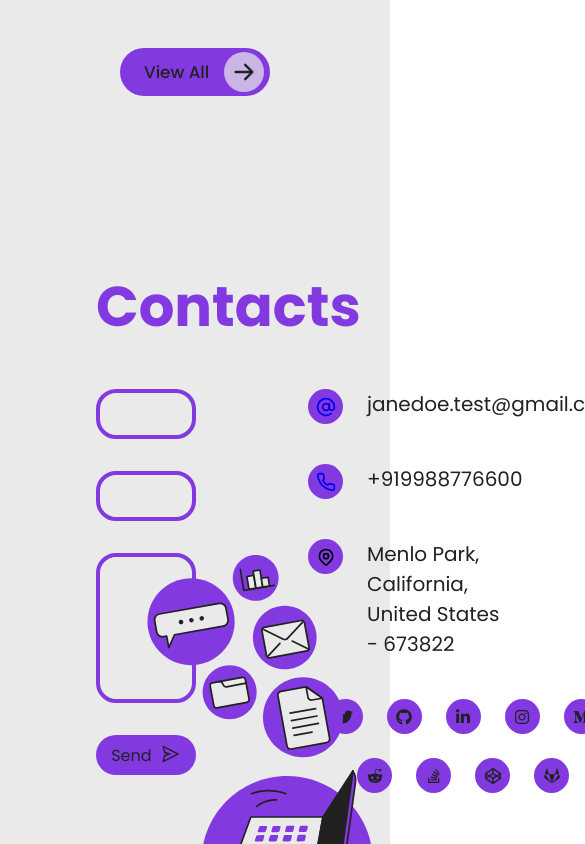
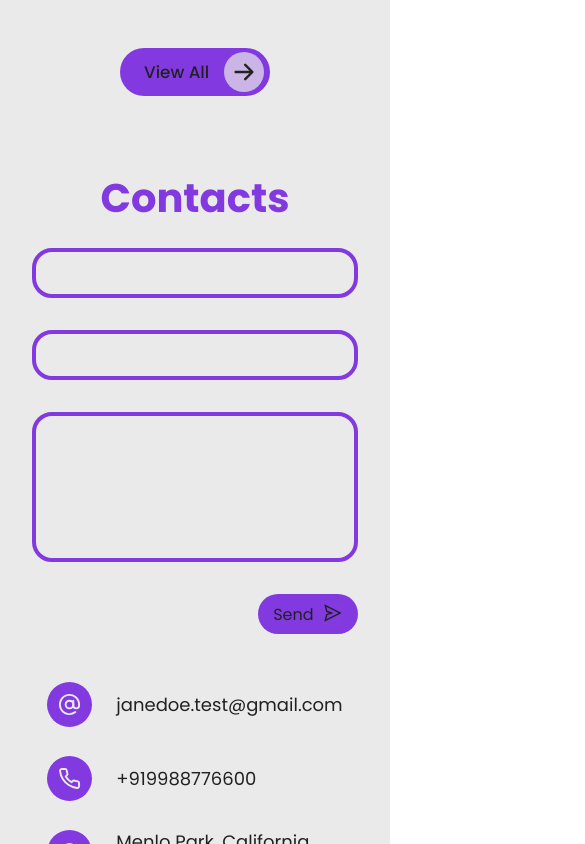
Before and after one commit to WebDevYCH/webdevych.github.io, a React (Create React App) app: page / in a window 390 px wide. Shown: the part 8880-9724 px from the top of the page, 585 px wide, since content can reach past the window. Built offline with nearby package versions, Linux system fonts and the light colour scheme; a web font is replaced by a local one.

Commit message:
contacts

```diff
--- a/src/components/Blog/SingleBlog/SingleBlog.css
+++ b/src/components/Blog/SingleBlog/SingleBlog.css
@@ -81,7 +81,19 @@
 }
 
 @media screen and (max-width: 800px) {
+    .singleBlog {
+        height: 450px;
+        width: 80%;
+        margin: 1rem auto;
+    }
+}
 
+@media screen and (max-width: 700px) {
+    .singleBlog {
+        height: 450px;
+        width: 80%;
+        margin: 1rem auto;
+    }
 }
 
 @media screen and (max-width: 600px) {
--- a/src/components/Contacts/Contacts.css
+++ b/src/components/Contacts/Contacts.css
@@ -1,5 +1,5 @@
 .contacts {
-    height: 100vh;
+    min-height: 100vh;
     display: flex;
     flex-direction: column;
     align-items: flex-start;
@@ -44,6 +44,7 @@
 .contacts-form {
     display: flex;
     flex: 0.4;
+    width: 100%;
 }
 
 .contacts-form form {
@@ -102,8 +103,6 @@
     font-family: var(--primaryFont);
 }
 
-.submit-icon {
-}
 
 .submit-icon svg {
     font-size: 20px;
@@ -119,21 +118,12 @@
     padding-left: 7rem;
 }
 
-.details-icon {
-    border-radius: 50%;
-    width: 35px;
-    height: 35px;
-    display: flex;
-    align-items: center;
-    justify-content: center;
-    font-size: 20px;
-}
 
 
 .personal-details {
     display: flex;
     flex-direction: row;
-    align-items: flex-start;
+    align-items: center;
     justify-content: flex-start;
     width: 100%;
     margin-bottom: 2.5rem;
@@ -141,19 +131,21 @@
 
 .personal-details p {
     margin-left: 1.5rem;
-    font-size: 20px;
+    font-size: 18px;
+    line-height: 110%;
     font-weight: 400;
     font-family: var(--primaryFont);
     width: 45%;
 }
 
 .socialmedia-icons {
-    width: 100%;
+    width: 90%;
     display: flex;
     flex-wrap: wrap;
     align-items: center;
     justify-content: center;
     gap: 1.5rem;
+    margin-top: 4rem;
 }
 
 .social-icon {
@@ -164,3 +156,105 @@
     align-items: center;
     justify-content: center;
 }
+
+@media (min-width: 992px) and (max-width: 1380px) {
+    .contacts--img {
+        position: absolute;
+        right: 0;
+        bottom: 0;
+        width: 240px;
+    }
+    .contacts--container {
+        padding: 4rem;
+        width: 90%;
+        margin-top: 1rem;
+    }
+}
+
+
+@media screen and (max-width: 992px) {
+    .contacts--img {
+        display: none;
+    }
+    .contacts--container {
+        padding: 4rem;
+        width: 100%;
+        margin-top: 1rem;
+    }
+    .contacts-details {
+        padding-left: 4rem;
+    }
+}
+
+@media screen and (max-width: 800px) {
+    .contacts--container h1 {
+        font-size: 3rem;
+        margin-bottom: 30px;
+    }
+    .contacts--container {
+        padding: 2rem;
+        margin-top: 0rem;
+        align-items: center;
+    }
+    .contacts-body {
+        display: flex;
+        flex-direction: column;
+        align-items: center;
+    }
+    .contacts-form {
+        display: flex;
+        flex: 1;
+        width: 80%;
+    }
+    .contacts-form form {
+        align-items: flex-end;
+    }
+    .contacts-details {
+        padding-left: 0rem;
+        padding: 1rem;
+        align-items: center;
+        margin-top: 2rem;
+    }
+    .socialmedia-icons {
+        width: 100%;
+        gap: 1.5rem;
+        margin-top: 2rem;
+    }
+    .personal-details {
+        margin-bottom: 1.8rem;
+    }
+    .personal-details p {
+        margin-left: 1.5rem;
+        font-size: 18px;
+        line-height: 110%;
+        font-weight: 400;
+        font-family: var(--primaryFont);
+        width: 95%;
+    }
+}
+
+@media screen and (max-width: 600px) {
+    .contacts-form {
+        display: flex;
+        flex: 1;
+        width: 100%;
+    }
+    .contacts--container h1 {
+        font-size: 2.5rem;
+        margin-bottom: 20px;
+    }
+}
+
+@media screen and (max-width: 400px) {
+
+}
+
+@media only screen and (min-device-width: 320px) and (max-device-width:
+  480px) and (-webkit-device-pixel-ratio: 2) and (device-aspect-ratio: 2/3) {
+
+}
+
+
+@media only screen and (device-width: 768px) {
+
+}
--- a/src/components/Contacts/Contacts.js
+++ b/src/components/Contacts/Contacts.js
@@ -34,14 +34,39 @@ function Contacts() {
             backgroundColor: `${theme.secondary}`
         },
         socialIcon: {
-            width: '35px',
-            height: '35px',
+            width: '45px',
+            height: '45px',
             borderRadius: '50%',
             display: 'flex',
             alignItems: 'center',
             justifyContent: 'center',
+            fontSize: '21px',
             backgroundColor:theme.primary,
-            color: theme.tertiary
+            color: theme.secondary,
+            transition: '250ms ease-in-out',
+            "&:hover": {
+                transform: 'scale(1.1)',
+                color: theme.secondary50,
+                backgroundColor:theme.tertiary,
+            }
+        },
+        detailsIcon: {
+            backgroundColor:theme.primary,
+            color: theme.secondary,
+            borderRadius: '50%',
+            width: '45px',
+            height: '45px',
+            display: 'flex',
+            alignItems: 'center',
+            justifyContent: 'center',
+            fontSize: '23px',
+            transition: '250ms ease-in-out',
+            flexShrink: 0,
+            "&:hover": {
+                transform: 'scale(1.1)',
+                color: theme.secondary50,
+                backgroundColor:theme.tertiary,
+            }
         }
     }))
 
@@ -111,19 +136,19 @@ function Contacts() {
 
                     <div className="contacts-details">
                         <a href={`mailto:${contactsData.email}`} className="personal-details">
-                            <div className="details-icon" style={{backgroundColor:theme.primary}}>
+                            <div className={classes.detailsIcon}>
                                 <FiAtSign />
                             </div>
                             <p style={{color:theme.tertiary}}>{contactsData.email}</p>
                         </a>
                         <a href={`tel:${contactsData.phone}`} className="personal-details">
-                            <div className="details-icon" style={{backgroundColor:theme.primary}}>
+                            <div className={classes.detailsIcon}>
                                 <FiPhone/>
                             </div>
                             <p style={{color:theme.tertiary}}>{contactsData.phone}</p>
                         </a>
                         <div className="personal-details">
-                            <div className="details-icon" style={{backgroundColor:theme.primary}}>
+                            <div className={classes.detailsIcon}>
                                 <HiOutlineLocationMarker />
                             </div>
                             <p style={{color:theme.tertiary}}>Menlo Park, California, United States - 673822 </p>
```
